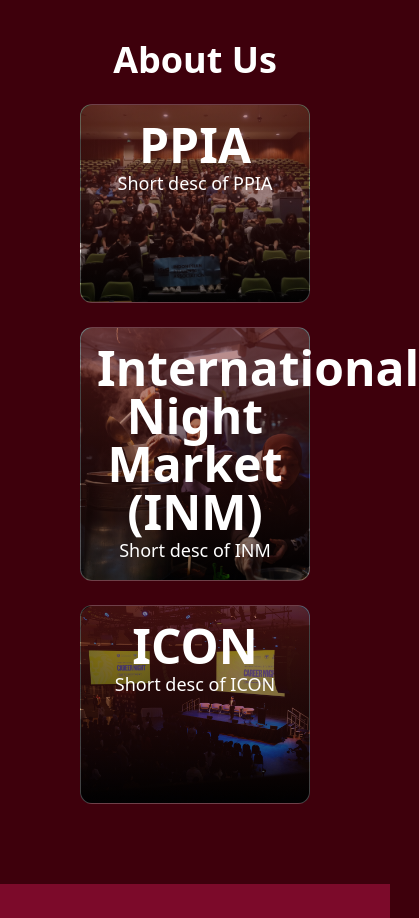
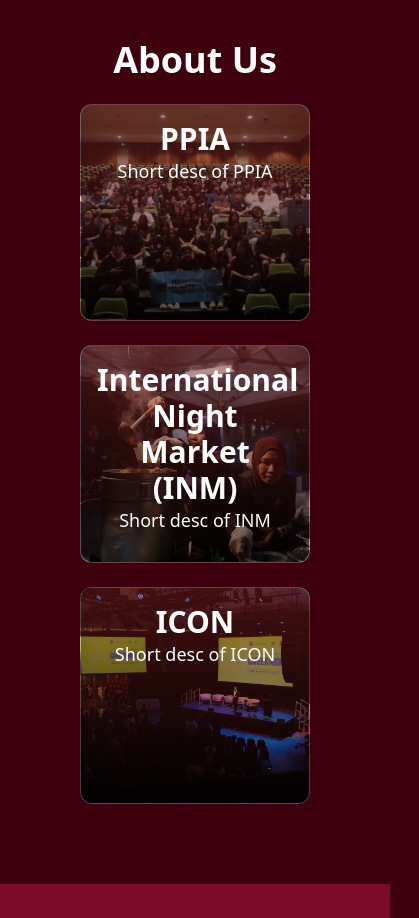
Before and after one commit to MelvinDY/ignite, a React (Vite) app in the folder frontend/: page / in a window 390 px wide. Shown: the part 920-1838 px from the top of the page, 419 px wide, since content can reach past the window. Built offline with nearby package versions, Linux system fonts and the light colour scheme; no server answers.

Commit message:
fix: add responsiveness to dashboard and fix mobile navbar navigation for About

```diff
--- a/frontend/src/components/MobileNavbar.tsx
+++ b/frontend/src/components/MobileNavbar.tsx
@@ -73,7 +73,10 @@ const MobileNavbar: FC = () => {
 
   const handleNavigation = (path: string): void => {
     if (location.pathname === path) {
+      // smooth scroll to top
+      window.history.pushState({}, '', '/');
       window.scrollTo({ top: 0, behavior: "smooth" });
+      return;
     } else {
       navigate(path);
     }
@@ -82,7 +85,7 @@ const MobileNavbar: FC = () => {
 
   const navLinks: NavLink[] = [
     { path: "/", label: "Dashboard" },
-    { path: "/about", label: "About" },
+    { path: "/#about", label: "About" },
     { path: "/events", label: "event" },
     { path: "/feed", label: "feed" },
   ];
--- a/frontend/src/pages/Dashboard.tsx
+++ b/frontend/src/pages/Dashboard.tsx
@@ -43,7 +43,7 @@ const Dashboard = () => {
         <h1 className="text-4xl font-bold text-center">About Us</h1>
         <button className="flex-1">
           <AboutUsCard className="h-full w-full" img={ngompoel}>
-            <h1 className="text-5xl font-bold">PPIA</h1>
+            <h1 className="sm:text-5xl text-3xl font-bold">PPIA</h1>
             <p className="text-lg">
               Short desc of PPIA
             </p>
@@ -51,7 +51,7 @@ const Dashboard = () => {
         </button>
         <button className="flex-1">
           <AboutUsCard className="h-full w-full" img={INM_event}>
-            <h1 className="text-5xl font-bold">International Night Market (INM)</h1>
+            <h1 className="sm:text-5xl text-3xl font-bold">International Night Market (INM)</h1>
             <p className="text-lg">
               Short desc of INM
             </p>
@@ -59,7 +59,7 @@ const Dashboard = () => {
         </button>
         <button className="flex-1">
           <AboutUsCard className="h-full w-full" img={ICON_event}>
-            <h1 className="text-5xl font-bold">ICON</h1>
+            <h1 className="sm:text-5xl text-3xl font-bold">ICON</h1>
             <p className="text-lg">
               Short desc of ICON
             </p>
```
